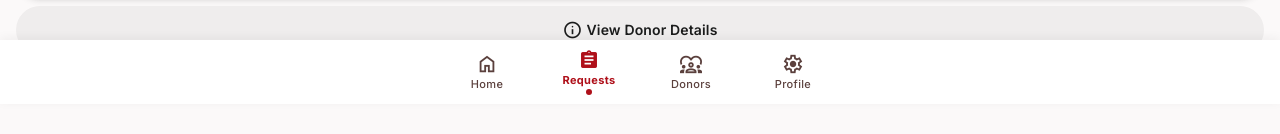
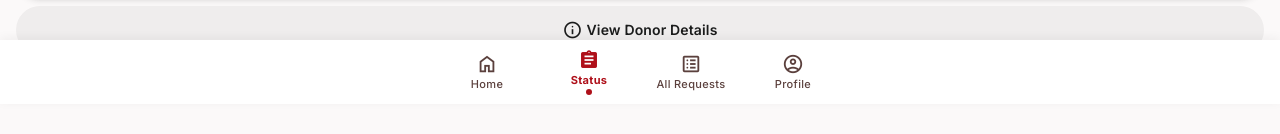
Before and after one commit to salasks-git/blood_link, a React (Vite) app in the folder frontend/: page /user/request-status in a window 1280 px wide. Shown: the part 696-830 px from the top of the page. Built offline with nearby package versions, Linux system fonts and the light colour scheme; no server answers.

Commit message:
fix: RequestStatus bottom nav is now role-aware (receiver/donor routing)

```diff
--- a/frontend/src/pages/RequestStatus.jsx
+++ b/frontend/src/pages/RequestStatus.jsx
@@ -224,28 +224,36 @@ const RequestStatus = () => {
         </div>
       </main>
 
-      {/* Bottom Nav */}
+      {/* Bottom Nav — role-aware */}
+      {(() => {
+        const activeRole = localStorage.getItem('activeRole');
+        const homeRoute = activeRole === 'receiver' ? '/receiver-home' : '/donor-home';
+        const requestsRoute = activeRole === 'receiver' ? '/receiver-requests' : '/incoming-request';
+        const navColor = activeRole === 'receiver' ? 'text-tertiary' : 'text-primary';
+        return (
           <nav aria-label="Bottom Navigation" className="fixed bottom-0 left-0 right-0 z-40 bg-surface-container-lowest shadow-[0_-2px_10px_rgba(0,0,0,0.05)] pb-safe">
             <div className="max-w-[440px] mx-auto px-space-md h-16 flex items-center justify-around">
-          <button className="flex flex-col items-center justify-center flex-1 py-1 text-on-surface-variant hover:text-on-surface transition-colors" onClick={() => navigate('/donor-home')}>
+              <button className="flex flex-col items-center justify-center flex-1 py-1 text-on-surface-variant hover:text-on-surface transition-colors" onClick={() => navigate(homeRoute)}>
                 <span className="material-symbols-outlined text-[22px]">home</span>
                 <span className="font-label-sm text-label-sm mt-0.5">Home</span>
               </button>
-          <button className="flex flex-col items-center justify-center flex-1 py-1 text-primary relative">
+              <button className={`flex flex-col items-center justify-center flex-1 py-1 relative ${navColor}`}>
                 <span className="material-symbols-outlined text-[22px]" style={{ fontVariationSettings: "'FILL' 1" }}>assignment</span>
-            <span className="font-label-sm text-label-sm mt-0.5 font-bold">Requests</span>
-            <span className="w-1.5 h-1.5 rounded-full bg-primary mt-0.5" />
+                <span className="font-label-sm text-label-sm mt-0.5 font-bold">Status</span>
+                <span className={`w-1.5 h-1.5 rounded-full mt-0.5 ${activeRole === 'receiver' ? 'bg-tertiary' : 'bg-primary'}`} />
               </button>
-          <button className="flex flex-col items-center justify-center flex-1 py-1 text-on-surface-variant hover:text-on-surface transition-colors">
-            <span className="material-symbols-outlined text-[22px]">diversity_1</span>
-            <span className="font-label-sm text-label-sm mt-0.5">Donors</span>
+              <button className="flex flex-col items-center justify-center flex-1 py-1 text-on-surface-variant hover:text-on-surface transition-colors" onClick={() => navigate(requestsRoute)}>
+                <span className="material-symbols-outlined text-[22px]">list_alt</span>
+                <span className="font-label-sm text-label-sm mt-0.5">All Requests</span>
               </button>
-          <button className="flex flex-col items-center justify-center flex-1 py-1 text-on-surface-variant hover:text-on-surface transition-colors">
-            <span className="material-symbols-outlined text-[22px]">settings</span>
+              <button className="flex flex-col items-center justify-center flex-1 py-1 text-on-surface-variant hover:text-on-surface transition-colors" onClick={() => navigate('/profile')}>
+                <span className="material-symbols-outlined text-[22px]">account_circle</span>
                 <span className="font-label-sm text-label-sm mt-0.5">Profile</span>
               </button>
             </div>
           </nav>
+        );
+      })()}
     </div>
   );
 };
```
Lines whose indentation alone changed are shown as unchanged.
